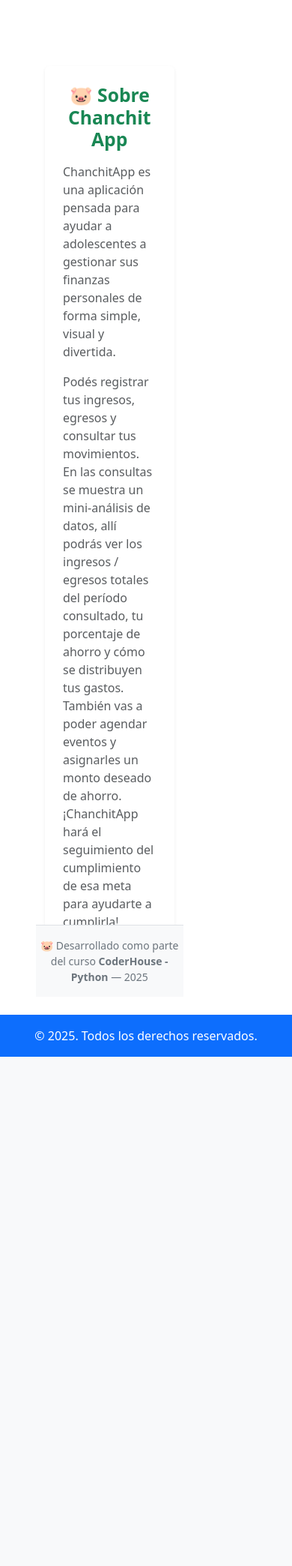
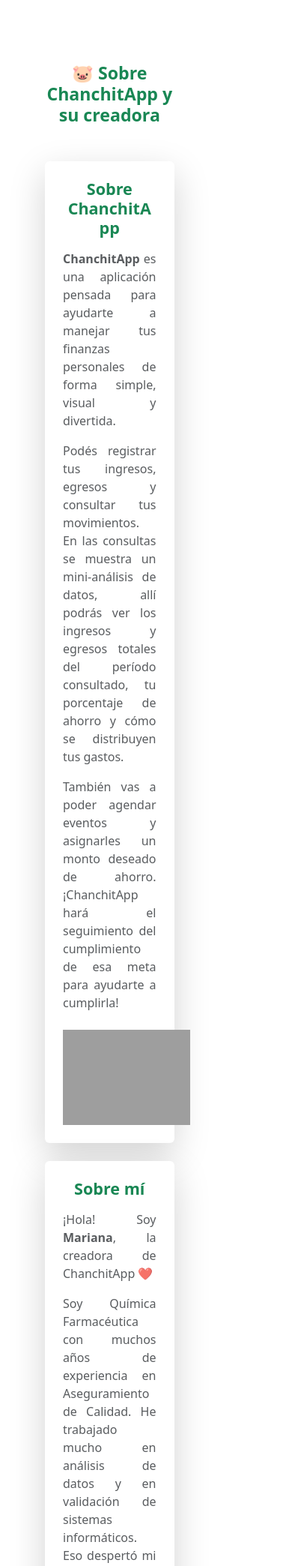
Before and after one commit to MDuga/ChanchitApp, a Django app: page /about_me/ in a window 390 px wide. Shown: the part 152-2240 px from the top of the page at 75% size. Before the commit the page ends 1561 px from the top, so only its background shows below. Run offline with Django 5.2, Linux system fonts and the light colour scheme; some libraries are stand-ins or nearby versions; grey boxes are pictures that could not be loaded.

Commit message:
Se completa About me.

```diff
--- a/core/templates/core/panel/about_me.html
+++ b/core/templates/core/panel/about_me.html
@@ -1,34 +1,72 @@
 {% extends "core/base.html" %}
-{% block title %}About me{% endblock %}
+{% load static %}
+{% block title %}Sobre ChanchitApp{% endblock %}
 
 {% block content %}
-<div class="position-relative" style="min-height: 100vh;">
+<div class="container py-4 position-relative" style="min-height: 100vh;">
 
-  <!-- Contenido -->
-  <div class="container py-5">
-    <div class="card shadow-sm border-0 p-4">
-      <h2 class="fw-bold text-center mb-3 text-success">🐷 Sobre ChanchitApp</h2>
-      <p class="text-muted">
-        ChanchitApp es una aplicación pensada para ayudar a adolescentes a gestionar sus finanzas
-      personales de forma simple, visual y divertida.
+  <!-- Título principal -->
+  <h3 class="fw-bold text-center mb-4 text-success" style="margin-top: 20px;">
+    🐷 Sobre ChanchitApp y su creadora
+  </h3>
 
+  <div class="row justify-content-center g-4 mt-4">
+
+    <!-- Card 1: Sobre ChanchitApp -->
+    <div class="col-md-6">
+      <div class="card shadow-lg border-0 h-100">
+        <div class="card-body text-center p-4 d-flex flex-column justify-content-between">
+          <div>
+            <h4 class="fw-bold text-success mb-3">Sobre ChanchitApp</h4>
+            <div class="text-muted" style="text-align: justify;">
+              <p>
+                <strong>ChanchitApp</strong> es una aplicación pensada para ayudarte a manejar tus
+                finanzas personales de forma simple, visual y divertida.
               </p>
-      <p class="text-muted">
+              <p>
                 Podés registrar tus ingresos, egresos y consultar tus movimientos.
                 En las consultas se muestra un mini-análisis de datos, allí podrás ver
-      los ingresos / egresos totales del período consultado, tu porcentaje de ahorro y cómo se distribuyen tus gastos.
+                los ingresos y egresos totales del período consultado, tu porcentaje de ahorro
+                y cómo se distribuyen tus gastos.
+              </p>
+              <p>
                 También vas a poder agendar eventos y asignarles un monto deseado de ahorro.
                 ¡ChanchitApp hará el seguimiento del cumplimiento de esa meta para ayudarte a cumplirla!
-
               </p>
             </div>
           </div>
+          <img src="{% static 'img/Metas.png' %}" alt="ChanchitApp" class="mt-2 mx-auto" style="max-width: 170px;">
+        </div>
+      </div>
+    </div>
 
-  <!-- Footer fijo al fondo -->
-  <footer class="text-center text-secondary small py-3 border-top bg-light w-100"
-          style="position: absolute; bottom: 0; left: 0;">
-    🐷 Desarrollado como parte del curso <strong>CoderHouse - Python</strong> — 2025
-  </footer>
+    <!-- Card 2: Sobre mí -->
+    <div class="col-md-6">
+      <div class="card shadow-lg border-0 h-100">
+        <div class="card-body text-center p-4 d-flex flex-column justify-content-between">
+          <div>
+            <h4 class="fw-bold text-success mb-3">Sobre mí</h4>
+            <div class="text-muted" style="text-align: justify;">
+              <p>
+                ¡Hola! Soy <strong>Mariana</strong>, la creadora de ChanchitApp ❤️
+              </p>
+              <p>
+                Soy Química Farmacéutica con muchos años de experiencia en Aseguramiento de Calidad.
+                He trabajado mucho en análisis de datos y en validación de sistemas informáticos.
+                Eso despertó mi deseo de profesionalizarme en ambas áreas, por lo que me diplomé como Tester de Software
+                y estoy estudiando formalmente Analítica de Datos.
+              </p>
+              <p>
+                Aprender Python fue un paso natural para unir todo eso: ciencia, lógica y curiosidad.
+                ChanchitApp nació de esa mezcla.. ¡y de mis ganas de crear algo útil, simple y con un toque de diversión!              </p>
+            </div>
+          </div>
+          <img src="{% static 'img/Autor.png' %}" alt="Creadora" class="mt-2 mx-auto" style="max-width: 180px;">
+        </div>
+      </div>
+    </div>
 
   </div>
+</div>
+
 {% endblock %}
```
Lines whose indentation alone changed are shown as unchanged.
